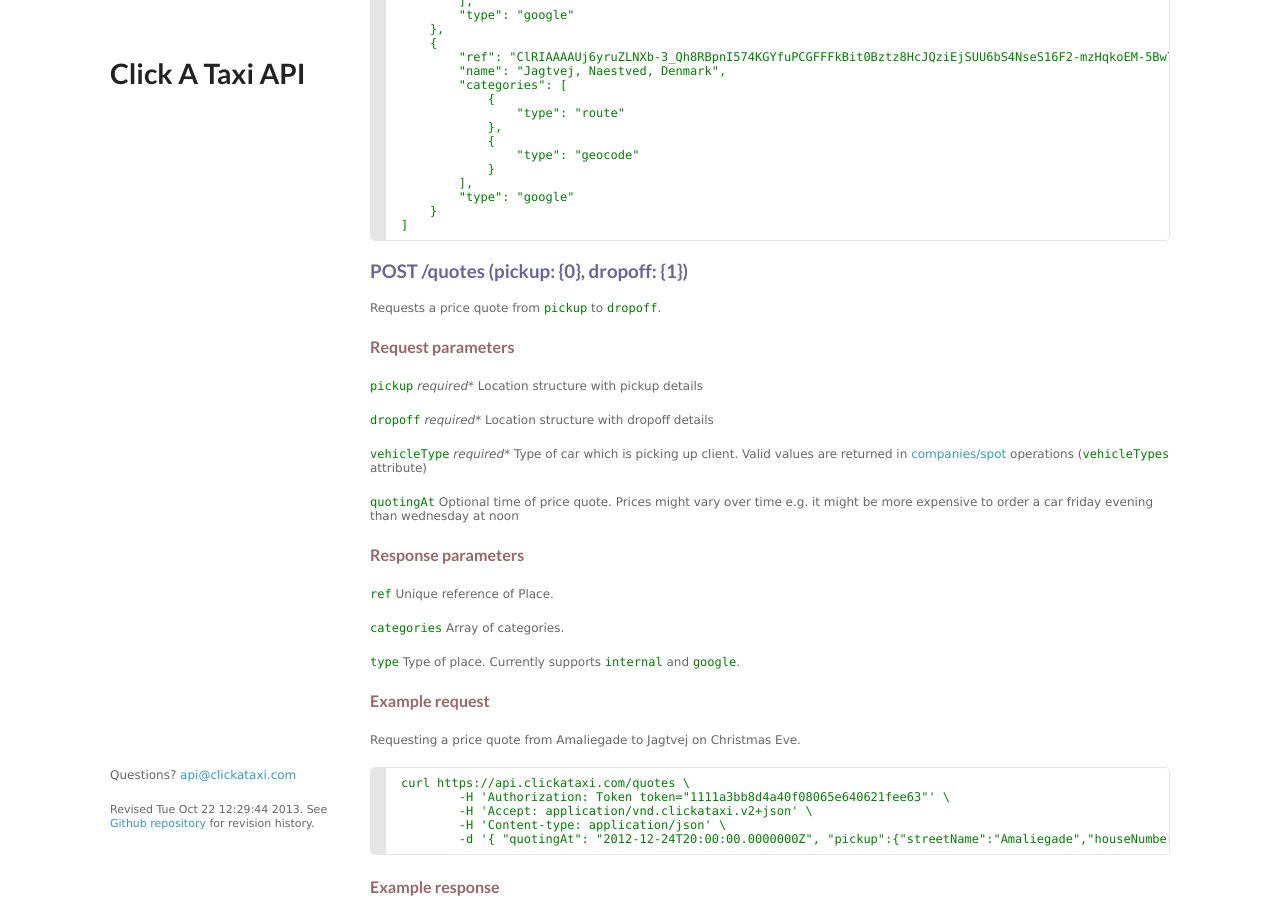
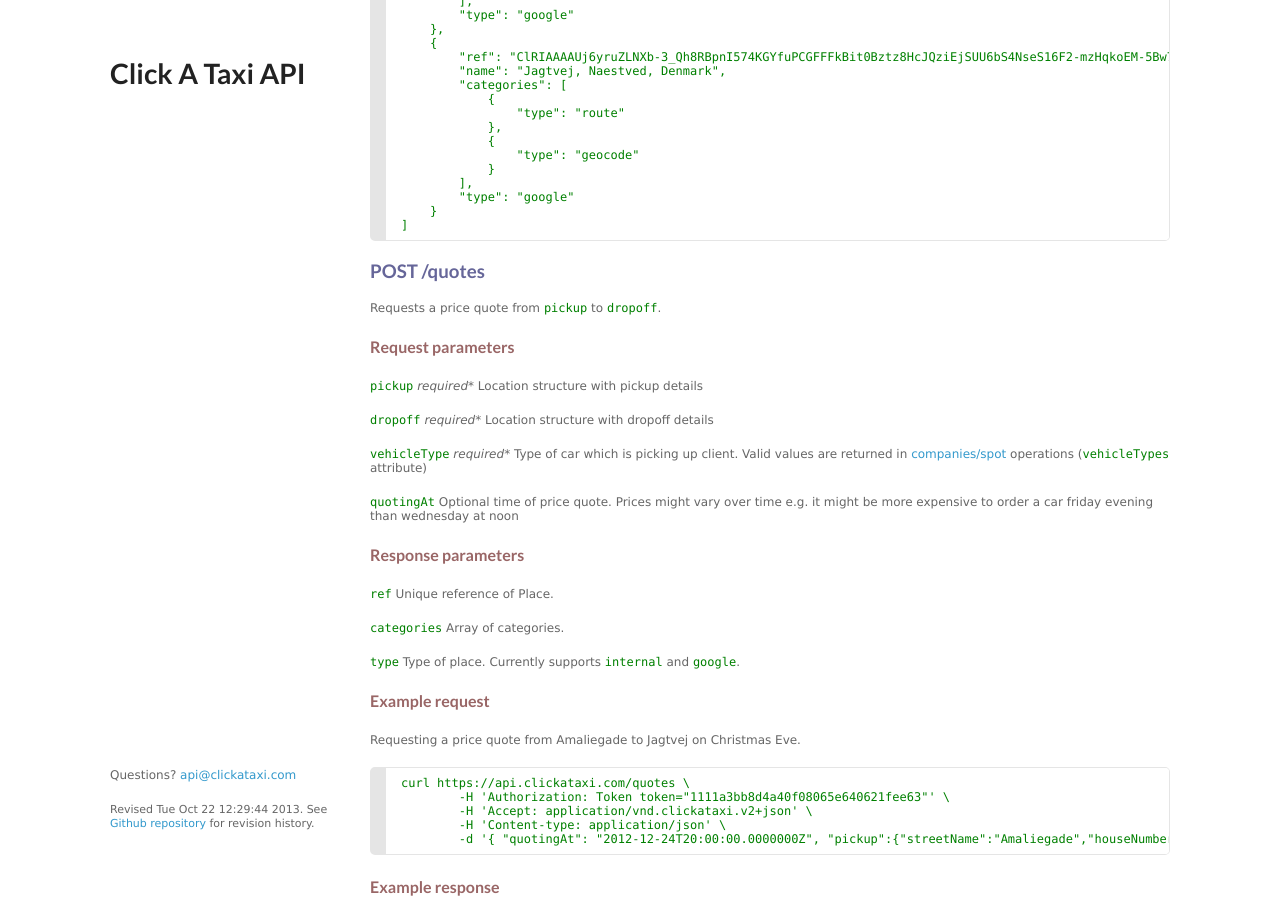
Before and after one commit to clickataxi/api-documentation, a Jekyll site: the page built from index.md, in a window 1280 px wide and 900 px high, scrolled down 16987 px. Built offline with Jekyll 4.4.1, drawn with Linux system fonts in a browser that asks for light colours; Markdown is read by kramdown in place of the engine named in the settings.

Commit message:
Fixes title

```diff
--- a/index.md
+++ b/index.md
@@ -1151,7 +1151,7 @@
 	]
 
 
-### POST /quotes (pickup: {0}, dropoff: {1})
+### POST /quotes
 
 Requests a price quote from `pickup` to `dropoff`.
 
```
